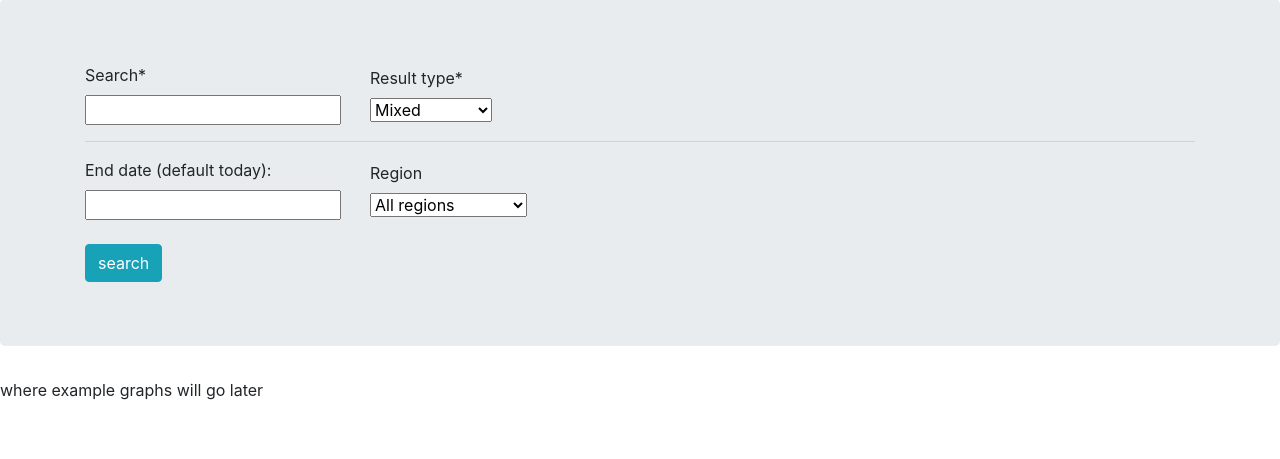
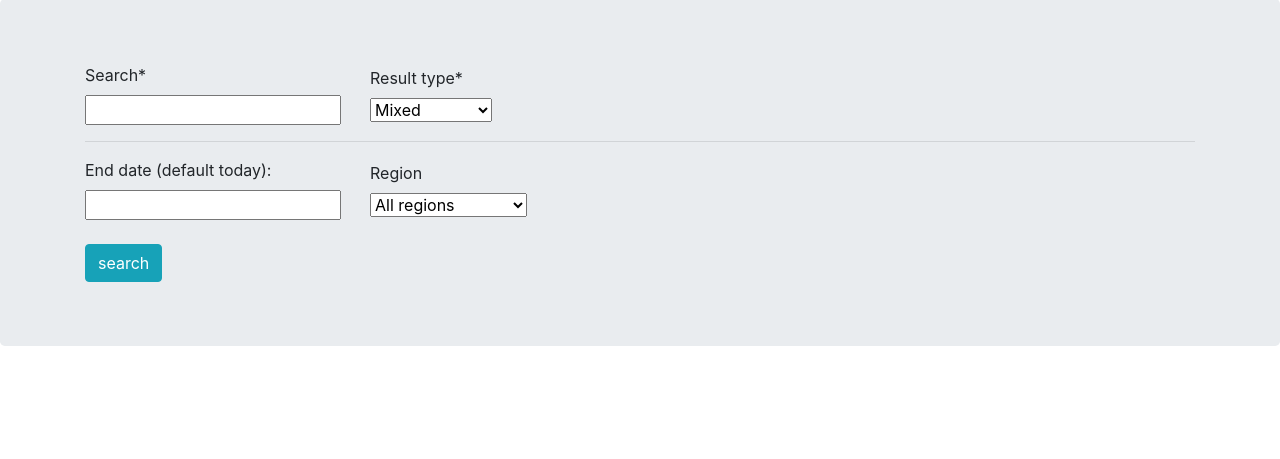
Before and after one commit to coschmitt/SentimentTracker, a Django app: page /tweets/search/ in a window 1280 px wide. Shown: the part 57-516 px from the top of the page. Run offline with Django 3.2, Linux system fonts and the light colour scheme; some libraries are stand-ins or nearby versions.

Commit message:
Merged with develop

```diff
--- a/templates/tweets/home.html
+++ b/templates/tweets/home.html
@@ -108,8 +108,6 @@
       });
     </script>
 
-<p>where example graphs will go later</p>
-{{graph|safe}} {{graph|safe}}
 {% endblock %}
 </body>
 </html>
```
